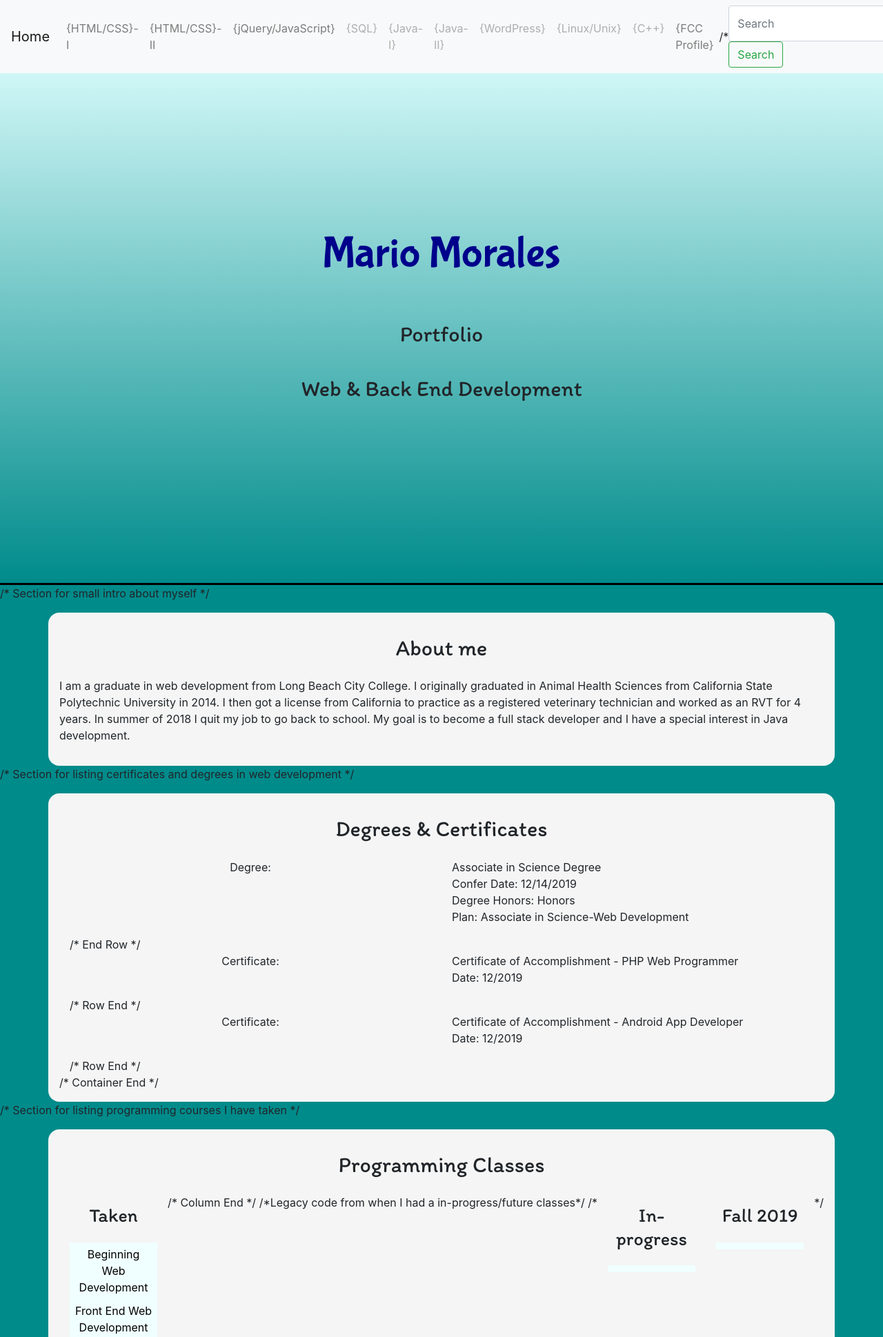
After one commit to mariomorales123456/Portfolio, a PHP site: page /portfolio/index.php in a window 1280 px wide. The commit adds this page. Shown: the top 1938 px of the page at 69% size. Run offline with PHP 8.4, Linux system fonts and the light colour scheme; some libraries are stand-ins or nearby versions.

Commit message:
fully translated CSS -> SASS modules, PHP html modules in progress, cleaned up HTML spacing

```diff
--- /dev/null
+++ b/portfolio/includes/header.php
@@ -0,0 +1,26 @@
+<!DOCTYPE html>
+<html>
+<head>
+        <!-- Title -->
+    <title>Mario Morales Portfolio</title>
+
+    <!-- Required meta tags -->
+    <meta charset="utf-8">
+    <meta name="viewport" content="width=device-width, initial-scale=1, shrink-to-fit=no">
+
+    <!-- Bootstrap CSS -->
+    <link rel="stylesheet" href="https://stackpath.bootstrapcdn.com/bootstrap/4.2.1/css/bootstrap.min.css" integrity="sha384-GJzZqFGwb1QTTN6wy59ffF1BuGJpLSa9DkKMp0DgiMDm4iYMj70gZWKYbI706tWS" crossorigin="anonymous">
+
+    <!-- Custom CSS -->
+    /* Legacy CSS */
+    /*<link rel="stylesheet" href="css.css">
+    <link rel="stylesheet" href="css%20main%20index.css">*/
+    <link rel="stylesheet" href="styleguide/styles.css">
+    <link href="https://fonts.googleapis.com/css?family=Bubblegum+Sans|Itim" rel="stylesheet">
+
+
+</head>
+<body>
+<header>
+    <?php include('includes/navigation.php'); ?>
+</header>
--- /dev/null
+++ b/portfolio/includes/javascript.php
@@ -0,0 +1,4 @@
+/* jQuery first, then Popper.js, then Bootstrap JS */
+<script src="https://code.jquery.com/jquery-3.3.1.slim.min.js" integrity="sha384-q8i/X+965DzO0rT7abK41JStQIAqVgRVzpbzo5smXKp4YfRvH+8abtTE1Pi6jizo" crossorigin="anonymous"></script>
+<script src="https://cdnjs.cloudflare.com/ajax/libs/popper.js/1.14.6/umd/popper.min.js" integrity="sha384-wHAiFfRlMFy6i5SRaxvfOCifBUQy1xHdJ/yoi7FRNXMRBu5WHdZYu1hA6ZOblgut" crossorigin="anonymous"></script>
+<script src="https://stackpath.bootstrapcdn.com/bootstrap/4.2.1/js/bootstrap.min.js" integrity="sha384-B0UglyR+jN6CkvvICOB2joaf5I4l3gm9GU6Hc1og6Ls7i6U/mkkaduKaBhlAXv9k" crossorigin="anonymous"></script>
--- /dev/null
+++ b/portfolio/includes/navigation.php
@@ -0,0 +1,46 @@
+<nav class="navbar navbar-expand-lg navbar-light bg-light fixed-top" id="navbar">
+    <a class="navbar-brand" href="index.html">Home</a>
+    <button class="navbar-toggler" type="button" data-toggle="collapse" data-target="#navbarSupportedContent" aria-controls="navbarSupportedContent" aria-expanded="false" aria-label="Toggle navigation">
+    <span class="navbar-toggler-icon"></span>
+    </button>
+    <div class="collapse navbar-collapse" id="navbarSupportedContent">
+        <ul class="navbar-nav mr-auto">
+            <li class="nav-item">
+                <a class="nav-link" href="cosw10/index.html">{HTML/CSS}-I</a>
+            </li>
+            <li class="nav-item">
+                <a class="nav-link" href="cosw20/index.html">{HTML/CSS}-II</a>
+            </li>
+            <li class="nav-item">
+                <a class="nav-link" href="cosw240/index.html">{jQuery/JavaScript}</a>
+            </li>
+            <li class="nav-item">
+                <a class="nav-link disabled" href="#" tabindex="-1" aria-disabled="true" target="_blank">{SQL}</a>
+            </li>
+            <li class="nav-item">
+                <a class="nav-link disabled" href="#" tabindex="-1" aria-disabled="true" target="_blank">{Java-I}</a>
+            </li>
+            <li class="nav-item">
+                <a class="nav-link disabled" href="#" tabindex="-1" aria-disabled="true" target="_blank">{Java-II}</a>
+            </li>
+            <li class="nav-item">
+                <a class="nav-link disabled" href="#" tabindex="-1" aria-disabled="true" target="_blank">{WordPress}</a>
+            </li>
+            <li class="nav-item">
+                <a class="nav-link disabled" href="#" tabindex="-1" aria-disabled="true" target="_blank">{Linux/Unix}</a>
+            </li>
+            <li class="nav-item">
+                <a class="nav-link disabled" href="#" tabindex="-1" aria-disabled="true" target="_blank">{C++}</a>
+            </li>
+            <li>
+                <a id="profile-link" class="nav-link" href="https://www.freecodecamp.org/mario_morales" target="_blank">{FCC Profile}</a>
+            </li>
+        </ul>
+        /*
+        <form class="form-inline my-2 my-lg-0">
+            <input class="form-control mr-sm-2" type="search" placeholder="Search" aria-label="Search">
+            <button class="btn btn-outline-success my-2 my-sm-0" type="submit">Search</button>
+        </form>
+         */
+    </div>
+</nav>
--- /dev/null
+++ b/portfolio/index.php
@@ -0,0 +1,113 @@
+<?php include('includes/header.php'); ?>
+
+<main class="homepage">
+
+ /* Gradient Titled Section */
+<div class="gradient_title">
+    <h1 style="font-size: 4em;">Mario Morales</h1>
+    <h2>Portfolio</h2>
+    <h2>Web &amp; Back End Development</h2>
+</div>
+
+ /* Section for small intro about myself */
+<section class="container">
+    <h2 class="text-center">About me</h2>
+    <p>
+        I am a graduate in web development from Long Beach City College.
+        I originally graduated in Animal Health Sciences from California State Polytechnic University in 2014.
+        I then got a license from California to practice as a registered veterinary technician and
+        worked as an RVT for 4 years. In summer of 2018 I quit my job to go back to school.
+        My goal is to become a full stack developer and I have a special interest in Java development.
+    </p>
+</section>
+
+ /* Section for listing certificates and degrees in web development */
+<section class="container">
+    <h2 class="text-center">Degrees &amp; Certificates</h2>
+<div class="container courses">
+<div class="row">
+<div class="col">
+    <p class="text-center">Degree:</p>
+</div>
+<div class="col">
+    <p>Associate in Science Degree<br>
+    Confer Date: 12/14/2019<br>
+    Degree Honors: Honors<br>
+    Plan: Associate in Science-Web Development<br>
+    </p>
+</div>
+</div>  /* End Row */
+<div class="row">
+<div class="col">
+    <p class="text-center">Certificate:</p>
+</div>
+<div class="col">
+    <p>Certificate of Accomplishment - PHP Web Programmer<br>
+    Date: 12/2019<br>
+    </p>
+</div>
+</div>   /* Row End */
+<div class="row">
+<div class="col">
+    <p class="text-center">Certificate:</p>
+</div>
+<div class="col">
+    <p>Certificate of Accomplishment - Android App Developer<br>
+    Date: 12/2019<br>
+    </p>
+</div>
+</div>   /* Row End */
+</div>   /* Container End */
+</section>
+
+ /* Section for listing programming courses I have taken */
+<section class="container">
+    <h2 class="text-center">Programming Classes</h2>
+<div class="container courses">
+<div class="row">
+<div class="col li-green">
+    <h3 class="text-center">Taken</h3>
+    <ul>
+        <li>Beginning Web Development</li>
+        <li>Front End Web Development</li>
+        <li>Intro to JavaScript and jQuery</li>
+        <li>Database Fundamentals</li>
+        <li>Intro to Content Management-WordPress</li>
+        <li>Web Development with PHP/MySQL</li>
+
+        <li>UNIX Fundamentals</li>
+        <li>LINUX Networking &amp; Security</li>
+
+        <li>Intro to Computer Science C++</li>
+        <li>Intro to Computer Science-Java</li>
+        <li>Data Structures and Algorithms in Java</li>
+
+        <li>Mobile App Development using MIT App Inventor</li>
+        <li>Android App Development Java using Android Studio</li>
+    </ul>
+</div>  /* Column End */
+
+       /*Legacy code from when I had a in-progress/future classes*/
+        /*<div class="col li--yellow">
+            <h3 class="text-center">In-progress</h3>
+            <ul>
+                <li></li>
+            </ul>
+        </div>
+        <div class="col li--red">
+            <h3 class="text-center">Fall 2019</h3>
+                <ul>
+                    <li></li>
+                </ul>
+        </div>*/
+
+</div>  /* Row End */
+</div>  /* Container End */
+</section>
+
+</main>
+
+<?php include('includes/javascript.php'); ?>
+
+</body>
+</html>
--- /dev/null
+++ b/portfolio/styleguide/layout/_base_styles.scss
@@ -0,0 +1,23 @@
+h1 {
+    font-family: "bubblegum sans", serif;
+    color: darkblue;
+}
+
+h2, h3, em {
+    font-family: "itim", serif;
+    padding: 0.5em 0;
+}
+
+main {
+    background-color: darkcyan;
+}
+
+section {
+    background-color: whitesmoke;
+    border-radius: 1em;
+    margin: 1em 0 0 0;
+}
+
+footer {
+    background-color: darkcyan;
+}
--- a/portfolio/styleguide/layout/layout.scss
+++ b/portfolio/styleguide/layout/layout.scss
@@ -6,4 +6,4 @@ _grid.scss
 
 */
 
-/*@import '';*/
+@import 'base_styles';
--- /dev/null
+++ b/portfolio/styleguide/modules/_courses.scss
@@ -0,0 +1,26 @@
+.courses {
+    ul {
+        list-style-type: none;
+        margin: 0;
+        padding: 0;
+        overflow: hidden;
+        background-color: azure;
+    }
+
+    li{
+        display: block;
+        color: black;
+        text-align: center;
+        padding: 5px 8px 5px 8px;
+        float: center;
+        .li--red {
+            background-color: lightcoral;
+        }
+        .li--yellow {
+            background-color: yellow;
+        }
+        .li--green {
+            background-color: lightgreen;
+        }
+    }
+}
--- /dev/null
+++ b/portfolio/styleguide/modules/_gradient_title.scss
@@ -0,0 +1,11 @@
+.gradient_title {
+    height: 100vh;
+    display: flex;
+    justify-content: center;
+    align-items: center;
+    background: linear-gradient(lightcyan, darkcyan);
+    border-style: solid;
+    border-color: black;
+    border-width: 0 0 3px 0;
+    flex-direction: column;
+}
--- /dev/null
+++ b/portfolio/styleguide/modules/_homepage.scss
@@ -0,0 +1,5 @@
+.homepage {
+    section {
+        padding: 1em;
+    }
+}
--- /dev/null
+++ b/portfolio/styleguide/modules/_projects_index.scss
@@ -0,0 +1,13 @@
+.preview, .reflection, .requirements {
+    background-color: lightgray;
+    padding: 0.5em;
+    border-radius: 1em;
+}
+
+.preview, .reflection {
+    margin: 0 0 1em 0.1em;
+}
+
+.requirements {
+    margin: 0 0 1em 0;
+}
--- a/portfolio/styleguide/modules/modules.scss
+++ b/portfolio/styleguide/modules/modules.scss
@@ -14,4 +14,7 @@ shopping-bag.scss
 
 */
 
-/*@import '';*/
+@import 'courses';
+@import 'homepage';
+@import 'gradient_title';
+@import 'projects_index';
--- a/portfolio/styleguide/styles.css
+++ b/portfolio/styleguide/styles.css
@@ -460,7 +460,30 @@ examples from school project:
 _grid.scss
 
 */
-/*@import '';*/
+h1 {
+  font-family: "bubblegum sans", serif;
+  color: darkblue;
+}
+
+h2, h3, em {
+  font-family: "itim", serif;
+  padding: 0.5em 0;
+}
+
+main {
+  background-color: darkcyan;
+}
+
+section {
+  background-color: whitesmoke;
+  border-radius: 1em;
+  margin: 1em 0 0 0;
+}
+
+footer {
+  background-color: darkcyan;
+}
+
 /*
 
 examples from school project:
@@ -476,7 +499,60 @@ modules.scss
 shopping-bag.scss
 
 */
-/*@import '';*/
+.courses ul {
+  list-style-type: none;
+  margin: 0;
+  padding: 0;
+  overflow: hidden;
+  background-color: azure;
+}
+.courses li {
+  display: block;
+  color: black;
+  text-align: center;
+  padding: 5px 8px 5px 8px;
+  float: center;
+}
+.courses li .li--red {
+  background-color: lightcoral;
+}
+.courses li .li--yellow {
+  background-color: yellow;
+}
+.courses li .li--green {
+  background-color: lightgreen;
+}
+
+.homepage section {
+  padding: 1em;
+}
+
+.gradient_title {
+  height: 100vh;
+  display: flex;
+  justify-content: center;
+  align-items: center;
+  background: linear-gradient(lightcyan, darkcyan);
+  border-style: solid;
+  border-color: black;
+  border-width: 0 0 3px 0;
+  flex-direction: column;
+}
+
+.preview, .reflection, .requirements {
+  background-color: lightgray;
+  padding: 0.5em;
+  border-radius: 1em;
+}
+
+.preview, .reflection {
+  margin: 0 0 1em 0.1em;
+}
+
+.requirements {
+  margin: 0 0 1em 0;
+}
+
 /*
 
 examples from school project:
```
Also changed, not shown: portfolio/index.html (deleted, +0 -181 lines), portfolio/styleguide/includes/includes.md (deleted, +0 -9 lines), portfolio/includes/footer.php (added), 1 other file.
